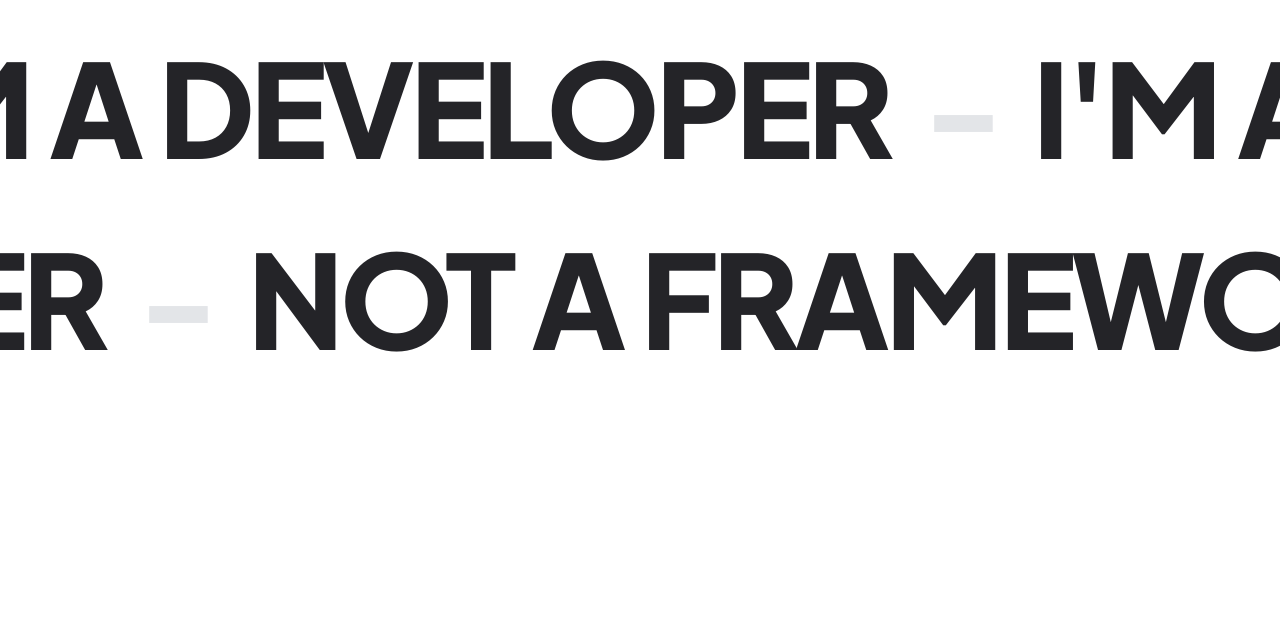
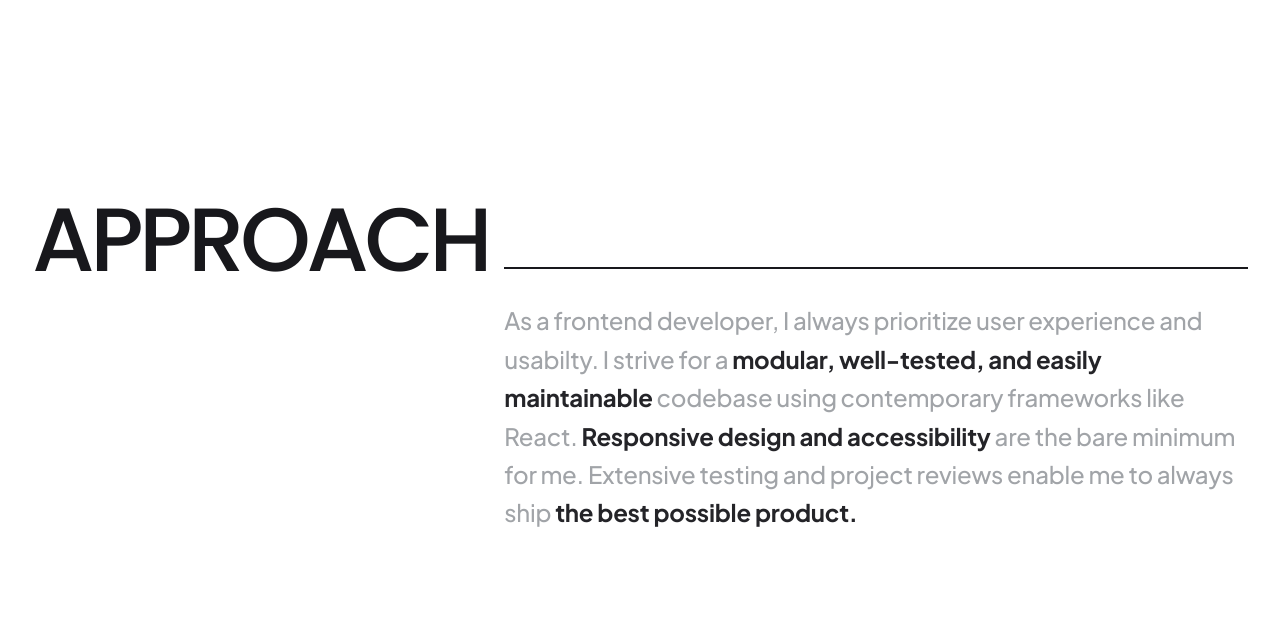
Before and after one commit to floriankulig/portfolio-new, a Next.js app: page / in a window 1280 px wide. Shown: the part 4889-5520 px from the top of the page. Built offline with nearby package versions, Linux system fonts and the light colour scheme.

Commit message:
feat: add Approach component to showcase development philosophy and user experience focus

```diff
--- /dev/null
+++ b/src/components/home/Approach.tsx
@@ -0,0 +1,73 @@
+import styled from "styled-components";
+
+const StyledApproachSection = styled.section`
+  padding-block: 30vh;
+  background: var(--bg2);
+  padding-inline: 2.5vw;
+  display: flex;
+  align-items: start;
+  justify-content: flex-start;
+  gap: 16px;
+  font-size: clamp(3rem, 6vw, 6rem);
+
+  h3 {
+    padding-bottom: 16px;
+    font-weight: 500;
+    letter-spacing: -0.05em;
+    color: var(--text1);
+  }
+
+  @media (max-width: 960px) {
+    font-size: clamp(2.5rem, 8vw, 6rem);
+    flex-direction: column;
+  }
+`;
+const StyledApproachSectionRight = styled.div`
+  padding-top: calc(1em - 4px);
+  display: flex;
+  flex-direction: column;
+  gap: 32px;
+  width: 100%;
+  div {
+    height: 2px;
+    background: var(--text1);
+  }
+  p {
+    font-size: clamp(1rem, 2vw, 1.5rem);
+    color: var(--text3);
+    font-family: var(--jakarta);
+    font-weight: 500;
+    line-height: 1.6;
+    letter-spacing: -0.01em;
+
+    b {
+      color: var(--text2);
+    }
+  }
+  @media (max-width: 960px) {
+    padding-top: 0;
+    p {
+      font-size: clamp(1rem, 3vw, 1.5rem);
+    }
+  }
+`;
+
+export const Approach = () => {
+  return (
+    <StyledApproachSection>
+      <h3>APPROACH</h3>
+      <StyledApproachSectionRight>
+        <div></div>
+        <p>
+          As a frontend developer, I always prioritize user experience and
+          usabilty. I strive for a{" "}
+          <b>modular, well-tested, and easily maintainable</b> codebase using
+          contemporary frameworks like React.{" "}
+          <b>Responsive design and accessibility</b> are the bare minimum for
+          me. Extensive testing and project reviews enable me to always ship{" "}
+          <b>the best possible product.</b>
+        </p>
+      </StyledApproachSectionRight>
+    </StyledApproachSection>
+  );
+};
--- a/src/components/home/index.ts
+++ b/src/components/home/index.ts
@@ -3,6 +3,7 @@ export { Hero } from "./Hero";
 export { KeyServices } from "./KeyServices";
 export { ProjectsIntro } from "./ProjectsIntro";
 export { ProjectsSlide } from "./ProjectsSlide";
+export { Approach } from "./Approach";
 export { ProjectsStack } from "./ProjectsStack";
 export { Banner } from "./Banner";
 export { ThinkDifferent } from "./ThinkDifferent";
--- a/src/pages/index.tsx
+++ b/src/pages/index.tsx
@@ -5,6 +5,7 @@ import {
   ProjectsSlide,
   ThinkDifferent,
   ProjectsStack,
+  Approach,
 } from "components/home";
 import { Curtain } from "components/layout/Curtain";
 import { Footer } from "components/layout/footer/Footer";
@@ -24,6 +25,7 @@ const Home = () => {
       ) : (
         <ProjectsSlide />
       )}
+      <Approach />
       <Banner />
       <ThinkDifferent />
       <Footer />
```
